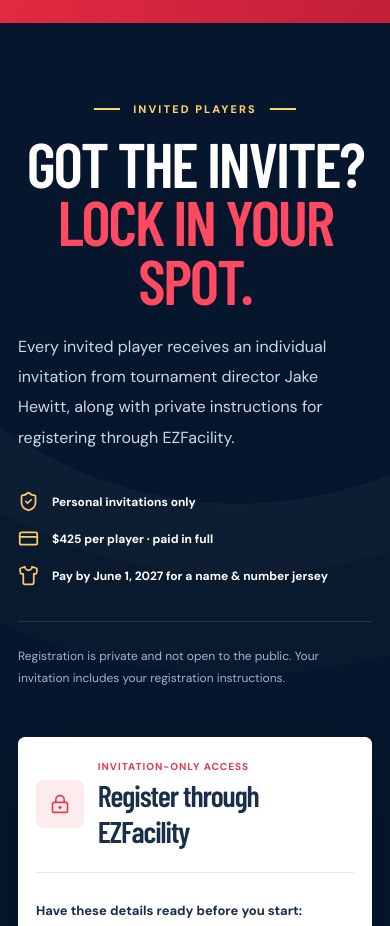
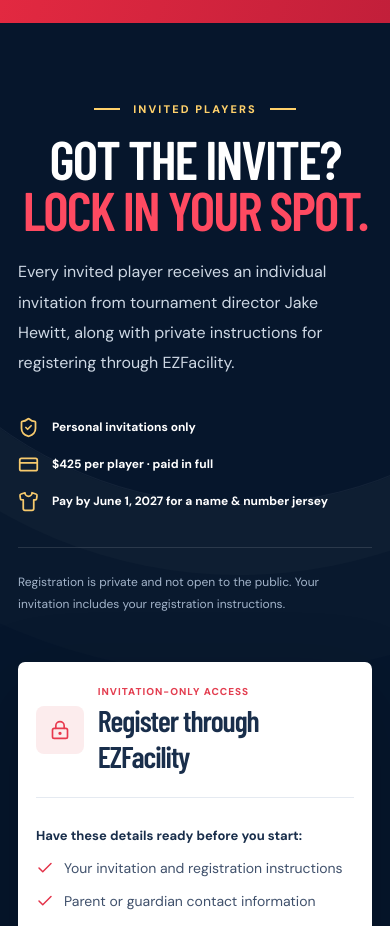
Before and after one commit to Avmannino/four_nations_tournament, a React (Vite) app: page / in a window 390 px wide. Shown: the part 6880-7806 px from the top of the page. Built offline with nearby package versions, Linux system fonts and the light colour scheme.

Commit message:
Mobile: keep Got the invite heading to two lines
Co-Authored-By: Claude Opus 5.5 <noreply@anthropic.com>

```diff
--- a/src/styles.css
+++ b/src/styles.css
@@ -289,7 +289,7 @@ button:disabled { opacity: .68; cursor: not-allowed; transform: none !important;
   .details-items { gap: 16px 10px; }
   .details-items > div { font-size: 14px; }
   .registration-section { padding: 79px 0; }
-  .registration-aside h2 { font-size: 63px; }
+  .registration-aside h2 { font-size: min(63px, calc((100vw - 36px) / 6.5)); white-space: nowrap; }
   .registration-highlights { grid-template-columns: 1fr; gap: 16px; }
   .registration-card { padding: 23px 18px; }
   .footer-bottom { flex-direction: column; gap: 6px; }
```
